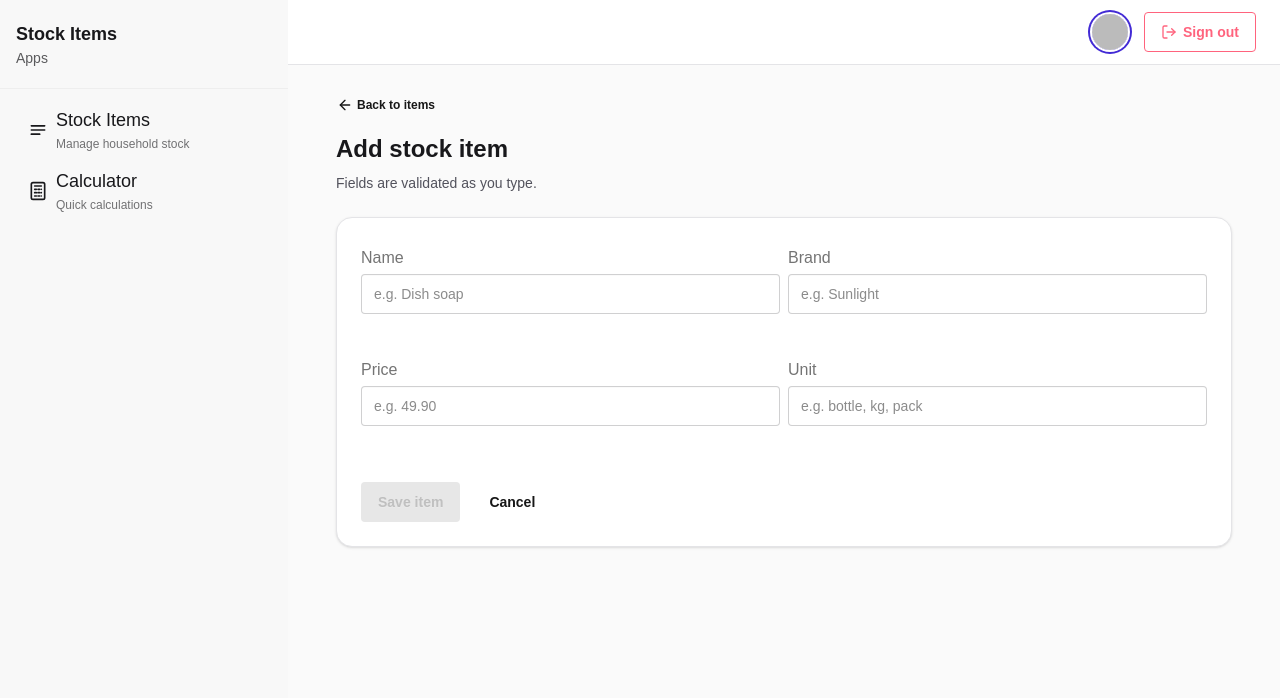
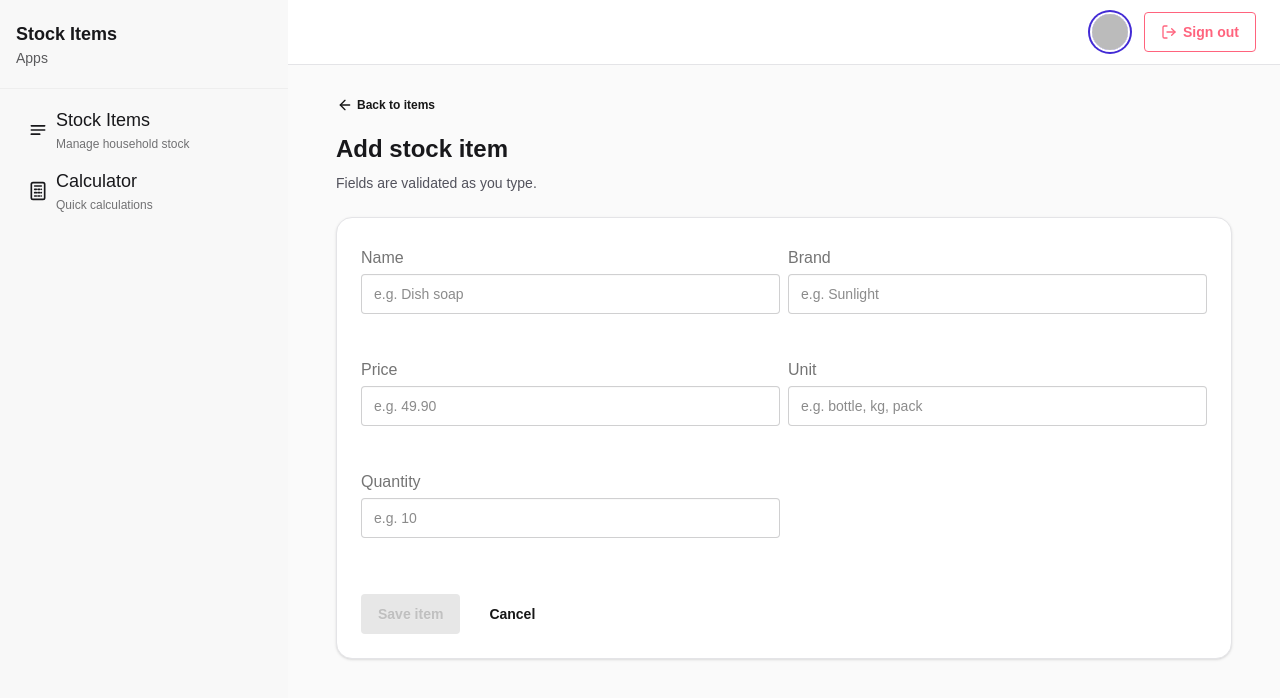
Before and after one commit to chatethakhun/next-my-apps, a Next.js app: page /app/stock-items/new in a window 1280 px wide. Shown: the top 698 px of the page. Built offline with nearby package versions, Linux system fonts and the light colour scheme; no server answers; sample sign-in values are in the browser's storage.

Commit message:
Add quantity field to stock item form with validation, update schema and types, and enhance UI to display quantity in stock items list

```diff
--- a/src/components/skeletons/stock-item-form-page-skeleton.tsx
+++ b/src/components/skeletons/stock-item-form-page-skeleton.tsx
@@ -13,7 +13,7 @@ export function StockItemFormPageSkeleton() {
 
       <div className="rounded-2xl border border-zinc-200 bg-white p-6 shadow-sm dark:border-zinc-800 dark:bg-zinc-950">
         <div className="grid gap-4 sm:grid-cols-2">
-          {Array.from({ length: 4 }).map((_, index) => (
+          {Array.from({ length: 5 }).map((_, index) => (
             <div key={index} className="space-y-2">
               <Skeleton className="h-4 w-16" />
               <Skeleton className="h-12 w-full rounded-lg" />
--- a/src/components/stock-items/form.tsx
+++ b/src/components/stock-items/form.tsx
@@ -150,6 +150,24 @@ export function StockItemForm({ mode, itemId, defaultValues }: StockItemFormProp
             />
           </motion.div>
         </FormField>
+
+        <FormField id="quantity" label="Quantity" error={errors.quantity?.message}>
+          <motion.div
+            animate={errors.quantity ? { x: [0, -6, 6, -4, 4, 0] } : { x: 0 }}
+            transition={{ duration: 0.35 }}
+          >
+            <input
+              id="quantity"
+              type="text"
+              inputMode="numeric"
+              autoComplete="off"
+              placeholder="e.g. 10"
+              className={fieldClass(Boolean(errors.quantity))}
+              aria-invalid={Boolean(errors.quantity)}
+              {...register("quantity")}
+            />
+          </motion.div>
+        </FormField>
       </motion.div>
 
       <motion.div
--- a/src/components/stock-items/stock-items-list.tsx
+++ b/src/components/stock-items/stock-items-list.tsx
@@ -39,7 +39,7 @@ export function StockItemsList({ items }: StockItemsListProps) {
                 {item.name}
               </p>
               <p className="mt-1 text-zinc-600 dark:text-zinc-400">
-                {item.brand} · {item.price} / {item.unit}
+                {item.brand} · {item.price} / {item.unit} · Qty {item.quantity}
               </p>
             </div>
             <div className="flex shrink-0 items-center gap-1">
--- a/src/lib/stock-items/schema.ts
+++ b/src/lib/stock-items/schema.ts
@@ -1,6 +1,7 @@
 import { z } from "zod";
 
 const pricePattern = /^\d+(\.\d{1,2})?$/;
+const quantityPattern = /^\d+$/;
 
 export const stockItemFormSchema = z.object({
   name: z
@@ -31,6 +32,19 @@ export const stockItemFormSchema = z.object({
     .trim()
     .min(1, "Brand is required")
     .max(120, "Brand must be at most 120 characters"),
+  quantity: z
+    .string()
+    .trim()
+    .min(1, "Quantity is required")
+    .refine((value) => quantityPattern.test(value), {
+      message: "Enter a valid whole number (e.g. 10)",
+    })
+    .refine((value) => parseInt(value, 10) >= 0, {
+      message: "Quantity cannot be negative",
+    })
+    .refine((value) => parseInt(value, 10) <= 999_999, {
+      message: "Quantity is too high",
+    }),
 });
 
 export type StockItemFormValues = z.infer<typeof stockItemFormSchema>;
@@ -40,6 +54,7 @@ export const stockItemFormDefaultValues: StockItemFormValues = {
   price: "",
   unit: "",
   brand: "",
+  quantity: "",
 };
 
 export function toStockItemPayload(
@@ -51,6 +66,7 @@ export function toStockItemPayload(
     price: parseFloat(values.price),
     unit: values.unit.trim(),
     brand: values.brand.trim(),
+    quantity: parseInt(values.quantity, 10),
     ownerEmail: ownerEmail.trim(),
   };
 }
--- a/src/lib/stock-items/types.ts
+++ b/src/lib/stock-items/types.ts
@@ -6,6 +6,7 @@ export type StockItem = {
   price: number;
   unit: string;
   brand: string;
+  quantity: number;
   createdAt?: string;
   ownerEmail: string;
 };
@@ -20,13 +21,14 @@ export function isStockItem(value: unknown): value is StockItem {
 }
 
 export function toStockItemFormValues(
-  item: Pick<StockItem, "name" | "price" | "unit" | "brand">,
+  item: Pick<StockItem, "name" | "price" | "unit" | "brand" | "quantity">,
 ): StockItemFormValues {
   return {
     name: item.name,
     price: String(item.price),
     unit: item.unit,
     brand: item.brand,
+    quantity: String(item.quantity),
   };
 }
 
@@ -44,6 +46,7 @@ export function normalizeStockItem(value: unknown): StockItem | null {
     price: Number(item.price ?? 0),
     unit: String(item.unit ?? ""),
     brand: String(item.brand ?? ""),
+    quantity: Number(item.quantity ?? 0),
     createdAt: typeof item.createdAt === "string" ? item.createdAt : undefined,
     ownerEmail: String(item.ownerEmail ?? ""),
   };
```
